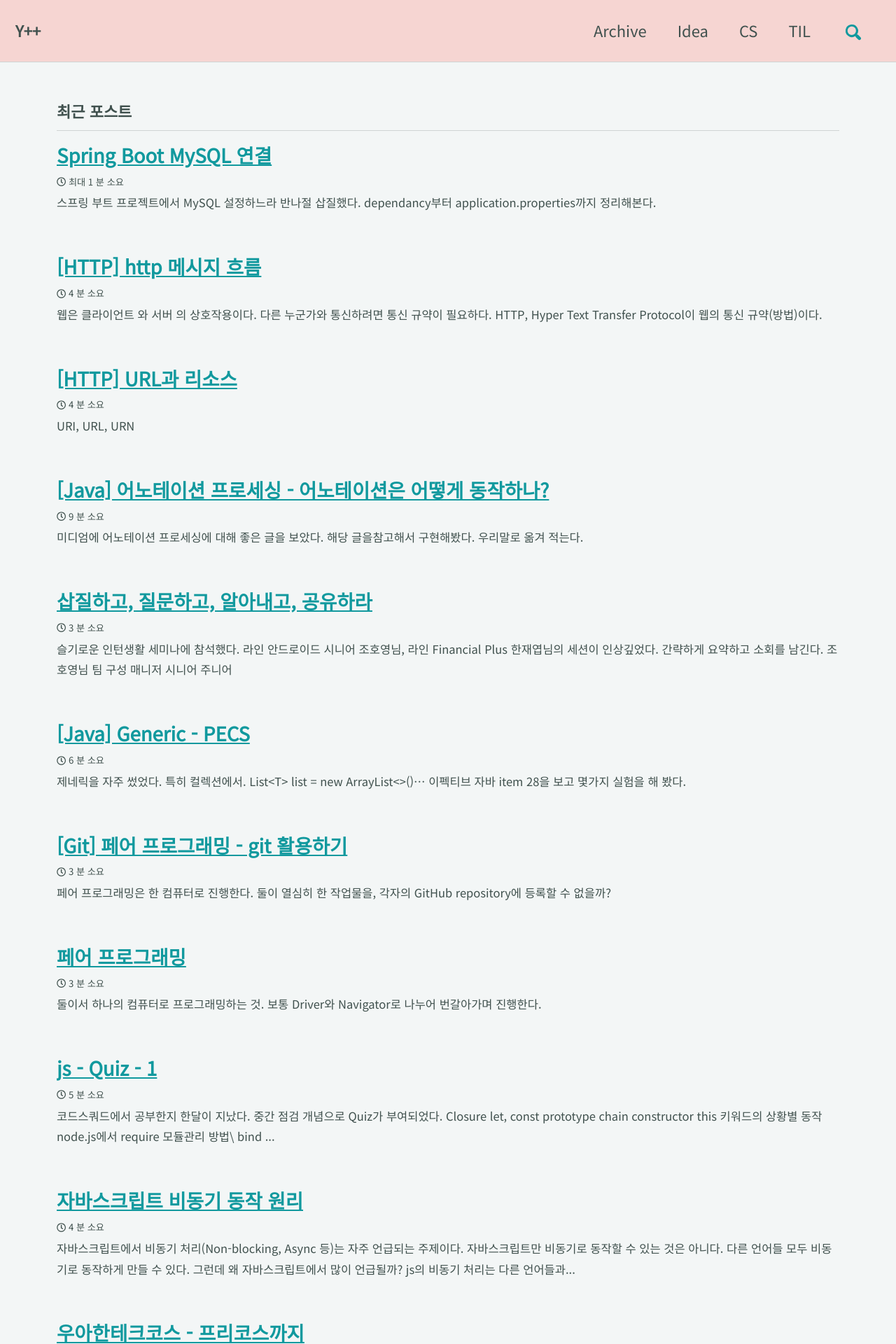
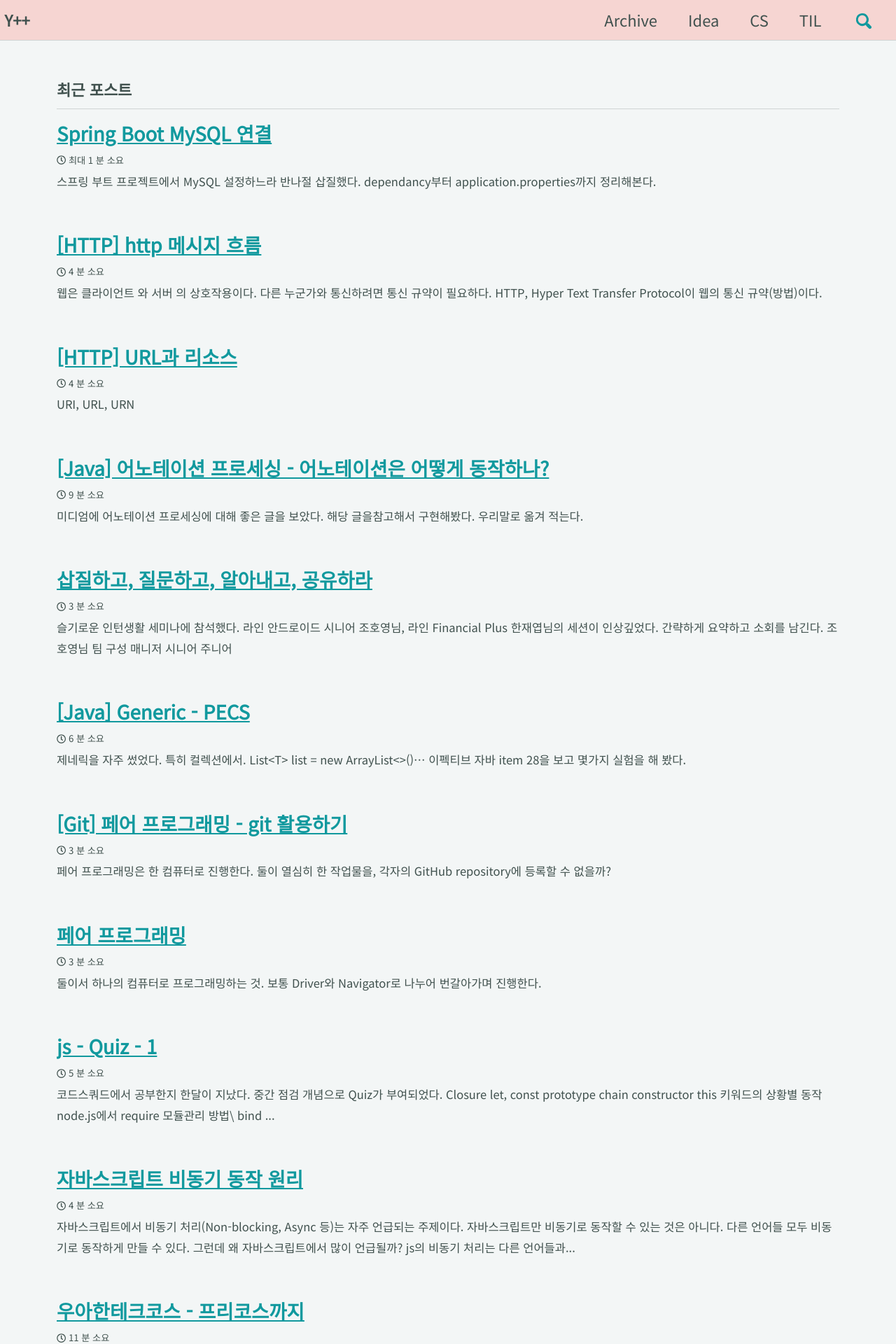
Before and after one commit to andole87/andole87.github.io, a Jekyll site: the page built from index.html, in a window 1280 px wide. Shown: the top 1920 px of the page at 70% size. Built offline with Jekyll 4.4.1, drawn with Linux system fonts in a browser that asks for light colours; cached includes are drawn as plain includes; the list of posts is cut into pages by our own code.

Commit message:
css: inner-wrap

```diff
--- a/_sass/minimal-mistakes/_masthead.scss
+++ b/_sass/minimal-mistakes/_masthead.scss
@@ -16,7 +16,7 @@
     @include clearfix;
     margin-left: auto;
     margin-right: auto;
-    padding: 1em;
+    padding: 0.3em;
     max-width: 100%;
     display: -webkit-box;
     display: -ms-flexbox;
```
